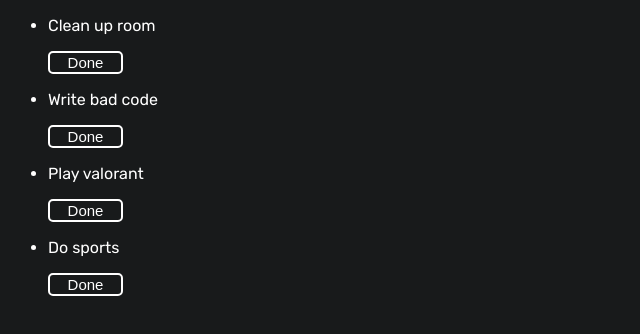
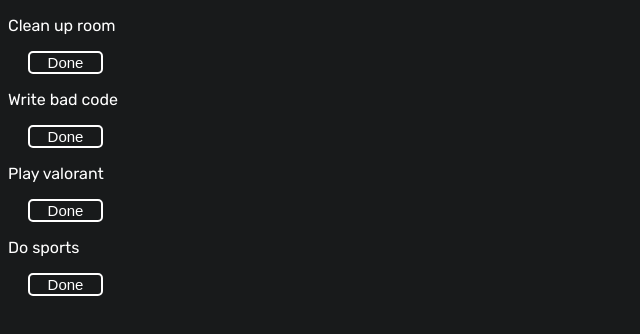
Before and after one commit to verityyt/toshare, a website: page src/frontend/index.html in a window 1280 px wide. Shown: the whole page, without its empty margins (0-640 px from the left). Drawn offline with Linux system fonts and the light colour scheme.

Commit message:
:lipstick: Update list design

```diff
--- a/src/frontend/app.ts
+++ b/src/frontend/app.ts
@@ -6,12 +6,13 @@ for (const listItem of list.children) {
 
     button.addEventListener("click", () => {
 
-        if(button.value == "Done") {
+        if (button.value == "Done") {
             title.classList.add("done")
             button.value = "Remove"
-        }else if(button.value == "Remove") {
+        } else if (button.value == "Remove") {
             list.removeChild(listItem)
         }
+
     })
 
 }
--- a/src/frontend/style.css
+++ b/src/frontend/style.css
@@ -12,6 +12,11 @@ body {
     --color-primary-75: rgba(43, 123, 211, 0.75);
 }
 
+#list {
+    list-style: none;
+    padding-left: 0;
+}
+
 .container {
     color: var(--color-fg);
 }
@@ -24,6 +29,8 @@ body {
     border-radius: 5px;
     color: var(--color-fg);
     background: var(--color-bg);
+
+    margin-left: 20px;
 }
 
 .todo-button:hover {
```
